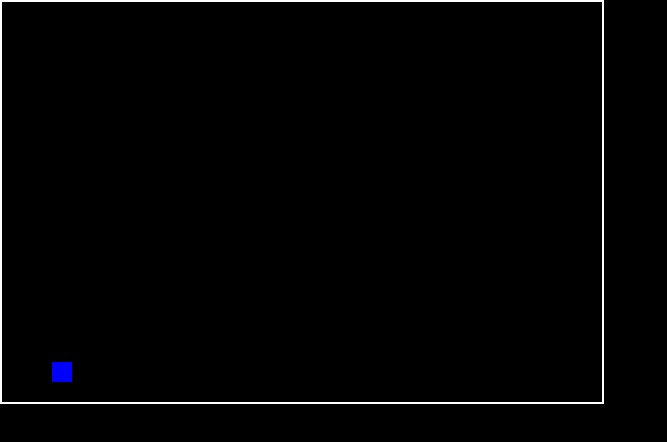
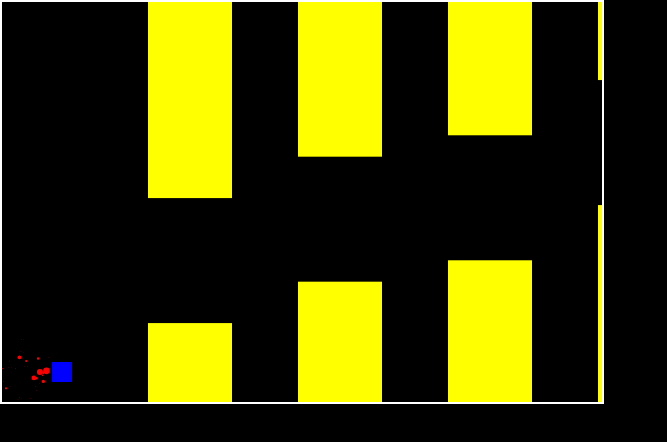
Before and after one commit to urreita9/coderHouse-copterGame, a plain HTML site: page index.html in a window 1280 px wide. Shown: the whole page, without its empty margins (0-667 px from the left). Drawn offline with Linux system fonts and the light colour scheme.

Commit message:
Rectangles trial. Collisions

```diff
--- a/index.html
+++ b/index.html
@@ -11,6 +11,7 @@
 		<canvas id="copter"></canvas>
 
 		<script src="./character.js"></script>
+		<script src="./rectangles.js"></script>
 		<script src="./index.js"></script>
 	</body>
 </html>
--- a/index.js
+++ b/index.js
@@ -9,22 +9,30 @@ canvas.height = 400;
 // POR EL MOMENTO ESCUCHAREMOS AL EVENTO CLICK
 // Y GUARDAREMOS SUS COORDENADAS EN UN OBJETO
 
-const click = {
-	x: null,
-	y: null,
-};
+// const click = {
+// 	x: null,
+// 	y: null,
+// };
 
+// Guardamos como boolean si la tecla space esta siendo presionada o no
 let space = false;
 
-document.addEventListener('click', (event) => {
-	click.x = event.x;
-	click.y = event.y;
+// Necesitamos una variable que nos sirva para establecer un intervalo
+// para la aparicion de los obstaculos
 
-	//Con cada click agregamos 10 burbujas al array smokeTrail
-	for (let i = 0; i < 10; i++) {
-		smokeTrail.push(new Bubble());
-	}
-});
+let interval = 0;
+
+let difficult = 2;
+
+// document.addEventListener('click', (event) => {
+// 	click.x = event.x;
+// 	click.y = event.y;
+
+// 	//Con cada click agregamos 10 burbujas al array smokeTrail
+// 	for (let i = 0; i < 10; i++) {
+// 		smokeTrail.push(new Bubble());
+// 	}
+// });
 
 // Array vacio para almacenar las burbujas
 
@@ -34,11 +42,13 @@ const smokeTrail = [];
 
 class Bubble {
 	constructor() {
-		// coordenadas iniciales
-		this.x = click.x;
-		this.y = click.y;
+		// coordenadas iniciales. Las mismas seran las del personaje.
+		// coord x le restamos 3 px para dejar un espacio entre el humo y el personaje
+		this.x = character.x - 3;
+		//coord y le sumamos la mitad del lado del personaje para que el humo salga del centro del mismo
+		this.y = character.y + character.size / 2;
 		// tamano random
-		this.size = Math.random() * 5 + 1;
+		this.size = Math.random() * 3 + 1;
 		// movimiento x negativo
 		this.movX = Math.random() * 3 * -1;
 		// movimiento y random
@@ -69,13 +79,20 @@ class Bubble {
 
 // funcion para manejar las actualizaciones y el dibujo del humo
 const handleSmoke = () => {
-	// recorremos el arreglo que rellenamos con el click
+	//agregamos burbujas al array smokeTrail
+	smokeTrail.unshift(new Bubble());
+	// recorremos el array
 	for (let i = 0; i < smokeTrail.length; i++) {
 		//actualizamos y dibujamos cada burbuja
 		smokeTrail[i].update();
 		smokeTrail[i].draw();
 	}
-	// RECORDATORIO: ELIMINAR BURBUJAS Y VACIAR ARRAY
+	// NO DEJAMOS QUE EL ARRAY TENGA MAS DE 100 ELEMENTOS. CUANDO LO HACE, LE SACAMOS 20.
+	if (smokeTrail.length > 100) {
+		for (let i = 0; i < 20; i++) {
+			smokeTrail.pop(smokeTrail[i]);
+		}
+	}
 };
 // funcion importantisima. Limpia el canvas mediante clearRect(coord x inicial, coord y inicial, hasta donde en x, hasta donde en y), ejecuta
 // la actualizacion/dibujo y finalmente se vuelve a llamar una y otra vez mediante requestAnimationFrame.
@@ -85,7 +102,9 @@ const animate = () => {
 	character.update();
 	character.draw();
 	handleSmoke();
+	interval++;
 
+	handleRectangles();
 	requestAnimationFrame(animate);
 };
 animate();
--- /dev/null
+++ b/rectangles.js
@@ -0,0 +1,58 @@
+const rectanglesArray = [];
+
+class Rectangles {
+	constructor() {
+		this.x = canvas.width;
+		this.maxY = -150;
+		this.y = this.maxY * (Math.random() + 1);
+		this.height = 350;
+		this.hole = 125;
+		this.width = 84;
+		this.bottom = this.y + this.height + this.hole;
+	}
+
+	update() {
+		this.x -= 2;
+		// COLISSION TOP
+		if (
+			character.x + character.size > this.x &&
+			character.x < this.x + this.width &&
+			character.y < this.y + this.height &&
+			character.y + character.size > this.y
+		) {
+			console.log('collision top');
+		}
+		// COLLISION BOTTOM
+		if (
+			character.x + character.size > this.x &&
+			character.x < this.x + this.width &&
+			character.y < this.bottom + this.height &&
+			character.y + character.size > this.bottom
+		) {
+			console.log('collision bottom');
+		}
+		this.draw();
+	}
+	draw() {
+		ctx.fillStyle = 'yellow';
+		ctx.fillRect(this.x, this.y, this.width, this.height);
+		ctx.fillRect(this.x, this.bottom, this.width, this.height);
+	}
+}
+
+const handleRectangles = () => {
+	if (interval % 75 === 0) {
+		rectanglesArray.unshift(new Rectangles());
+	}
+	if (interval % 1000 === 0) {
+		difficult++;
+	}
+	for (let i = 0; i < rectanglesArray.length; i++) {
+		rectanglesArray[i].update();
+	}
+	if (rectanglesArray.length > 50) {
+		for (let i = 0; i < 20; i++) {
+			rectanglesArray.pop(rectanglesArray[i]);
+		}
+	}
+};
```
